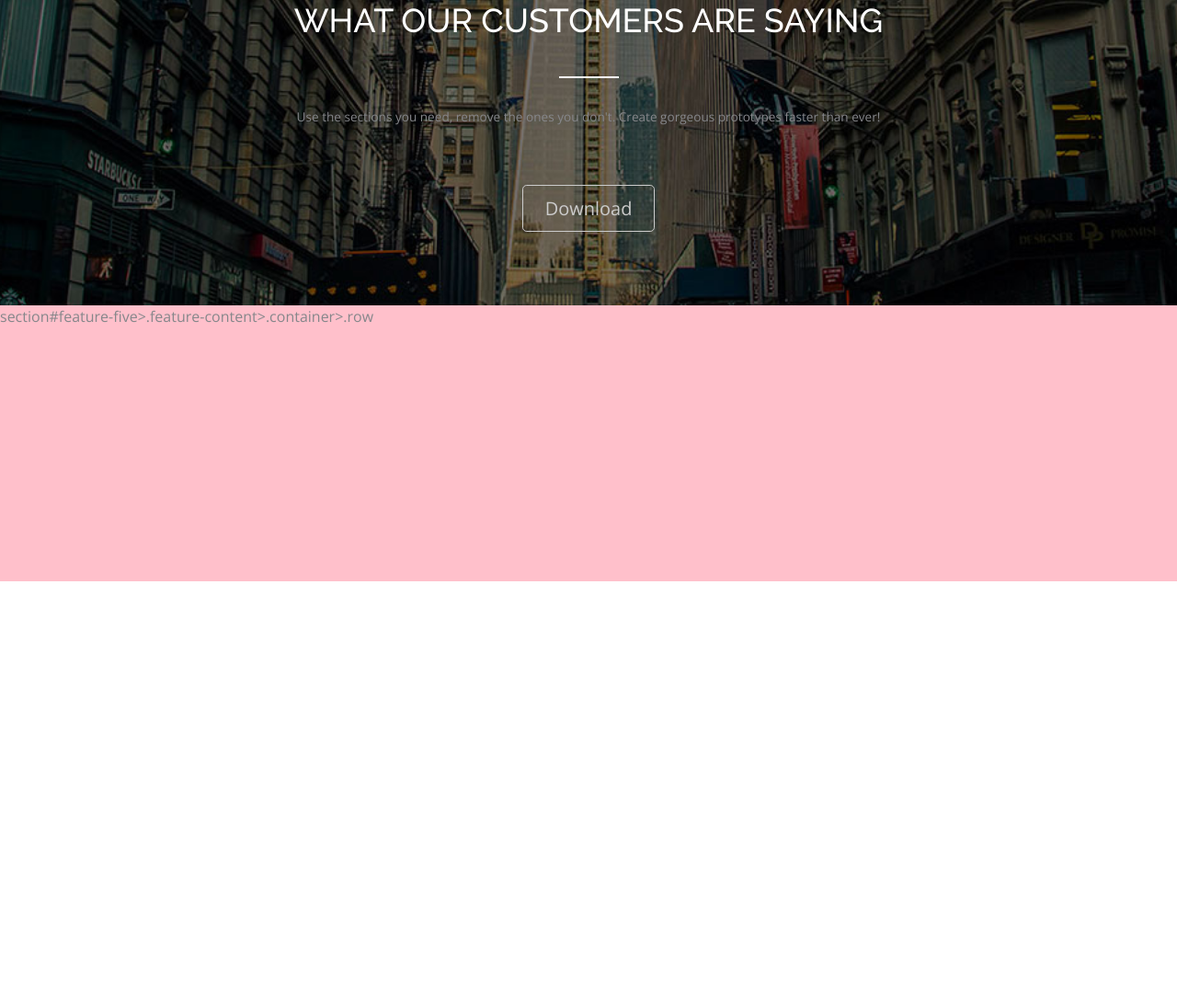
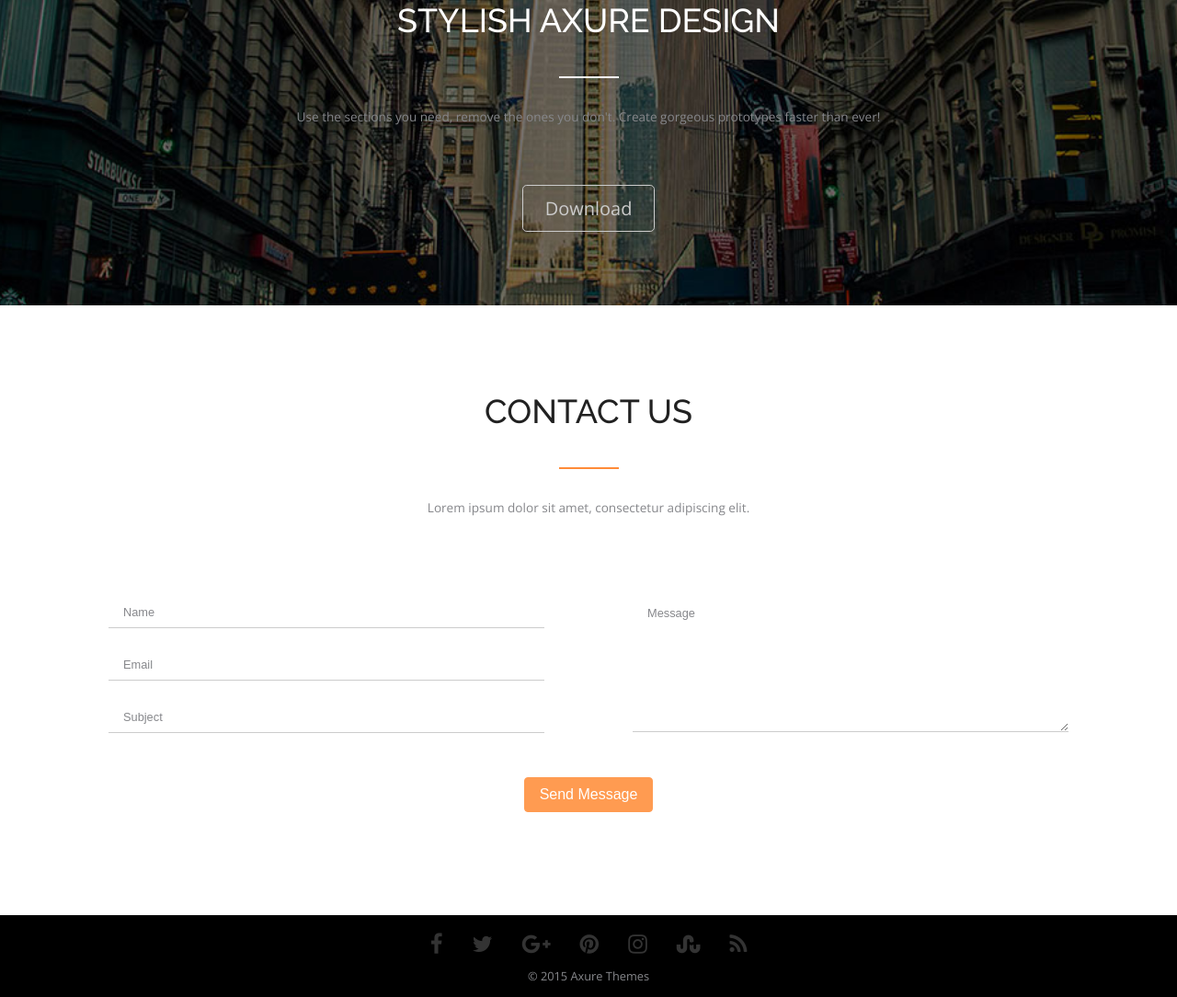
Before and after one commit to nicoodes/Proyecto_04, a website: page app/index.html in a window 1280 px wide. Shown: the part 4761-5845 px from the top of the page at 92% size. Before the commit the page ends 5393 px from the top, so only its background shows below. Drawn offline with nearby package versions, Linux system fonts and the light colour scheme.

Commit message:
finished footer and all links checked

```diff
--- a/app/index.html
+++ b/app/index.html
@@ -29,19 +29,19 @@
 			<div class="collapse navbar-collapse justify-content-end" id="navbarNav"> <!-- justify-content-end para  quede a la derecha -->
 				<ul class="navbar-nav">
 					<li class="nav-item">
-						<a class="nav-link" href="#">Features</a>
+						<a class="nav-link" href="#feature-one">Features</a>
 					</li>
 					<li class="nav-item">
-						<a class="nav-link" href="#">About</a>
+						<a class="nav-link" href="#about">About</a>
 					</li>
 					<li class="nav-item">
-						<a class="nav-link" href="#">Pricing</a>
+						<a class="nav-link" href="#pricing">Pricing</a>
 					</li>
 					<li class="nav-item">
-						<a class="nav-link" href="#">Reviews</a>
+						<a class="nav-link" href="#reviews">Reviews</a>
 					</li>
 					<li class="nav-item">
-						<a class="nav-link" href="#">Contact</a>
+						<a class="nav-link" href="#contact-us">Contact</a>
 					</li>
 				</ul>
 			</div>
@@ -90,12 +90,12 @@
 						<br>
 					Aenean euismod bibendum laoreet.</p>
 				</div>
-				<div class="col-4 col-md-1"><a href="#"><i class="fa fa-facebook"></i></a></div>
-				<div class="col-4 col-md-1"><a href="#"><i class="fa fa-twitter"></i></a></div>
-				<div class="col-4 col-md-1"><a href="#"><i class="fa fa-google-plus"></i></a></div>
-				<div class="col-4 col-md-1"><a href="#"><i class="fa fa-pinterest"></i></a></div>
-				<div class="col-4 col-md-1"><a href="#"><i class="fa fa-instagram"></i></a></div>
-				<div class="col-4 col-md-1"><a href="#"><i class="fa fa-stumbleupon"></i></a></div>
+				<div class="col-4 col-md-1"><a href="https://www.facebook.com/" target="_blank"><i class="fa fa-facebook"></i></a></div>
+				<div class="col-4 col-md-1"><a href="https://twitter.com/" target="_blank"><i class="fa fa-twitter"></i></a></div>
+				<div class="col-4 col-md-1"><a href="https://plus.google.com/" target="_blank"><i class="fa fa-google-plus"></i></a></div>
+				<div class="col-4 col-md-1"><a href="https://pinterest.com" target="_blank"><i class="fa fa-pinterest"></i></a></div>
+				<div class="col-4 col-md-1"><a href="https://www.instagram.com/" target="_blank"><i class="fa fa-instagram"></i></a></div>
+				<div class="col-4 col-md-1"><a href="https://www.stumbleupon.com/" target="_blank"><i class="fa fa-stumbleupon"></i></a></div>
 				<div class="col-4 col-md-1 offset-4 offset-md-0"><a href="#"><i class="fa fa-feed"></i></a></div>
 			</div>
 		</div>
@@ -209,7 +209,7 @@
 		<div class="feature-content">
 			<div class="container">
 				<div class="row flex-column align-items-center text-center">
-					<h2 class="text-uppercase">Why this is awesome</h2>
+					<h2 id="about" class="text-uppercase">Why this is awesome</h2>
 					<span class="line line-main"></span>
 					<p>Lorem ipsum dolor sit ametniet, neque est perferendis.</p>
 				</div>
@@ -239,7 +239,7 @@
 		<div class="feature-content feature-dark">
 			<div class="container">
 				<div class="row flex-column align-items-center text-center">
-					<h2 class="text-uppercase">Pricing options</h2>
+					<h2 id="pricing" class="text-uppercase">Pricing options</h2>
 					<span class="line line-main"></span>
 					<p>Lorem ipsum dolor sit ametniet, neque est perferendis.</p>
 				</div>
@@ -327,7 +327,7 @@
 		<div class="feature-content">
 			<div class="container">
 				<div class="row flex-column align-items-center text-center">
-					<h2 class="text-uppercase">What our customers are saying</h2>
+					<h2 id="reviews" class="text-uppercase">What our customers are saying</h2>
 					<span class="line line-main"></span>
 					<p>Lorem ipsum dolor sit ametniet, neque est perferendis.</p>
 				</div>
@@ -386,7 +386,7 @@
 		<div class="feature-content">
 			<div class="container">
 				<div class="row flex-column align-items-center text-center">
-						<h2 class="text-uppercase text-white">What our customers are saying</h2>
+						<h2 class="text-uppercase text-white">Stylish axure design</h2>
 						<span class="line line-white"></span>
 						<p class="">Use the sections you need, remove the ones you don't.  Create gorgeous prototypes faster than ever!</p>
 						<a href="#" role="button" class="btn btn-lg btn-outline-secondary mt-5">Download</a>
@@ -395,9 +395,50 @@
 		</div>
 	</section>
 
-	<section id="empty">
-		section#feature-five>.feature-content>.container>.row
+
+	<section id="contact-us">
+		<div class="feature-content">
+			<div class="container">
+				<div class="row flex-column align-items-center text-center">
+						<h2 class="text-uppercase">Contact us</h2>
+						<span class="line line-main"></span>
+						<p class="">Lorem ipsum dolor sit amet, consectetur adipiscing elit.</p>
+				</div>
+				<div class="form-group contact-us-form mt-5">
+					<div class="row align-items-center">
+						<div class="col-12 col-md-6 px-5">
+							<input type="text" class="form-control" placeholder="Name">
+							<input type="email" class="form-control" placeholder="Email">
+							<input type="text" class="form-control" placeholder="Subject">
+						</div>
+						<div class="col-12 col-md-6 px-5">
+							<textarea class="form-control" name="" id="" cols="30" rows="8">Message</textarea>
+						</div>
+					</div>
+					<div class="row justify-content-center mt-5">
+						<button type="submit" class="btn btn-primary">Send Message</button>
+					</div>
+				</div>
+			</div>
+		</div>
 	</section>
+
+	<footer id="main-footer">
+		<div class="container">
+			<div class="row justify-content-center main-footer-icons">
+				<a href="https://www.facebook.com/" target="_blank"><i class="fa fa-facebook"></i></a>
+				<a href="https://twitter.com/" target="_blank"><i class="fa fa-twitter"></i></a>
+				<a href="https://plus.google.com/" target="_blank"><i class="fa fa-google-plus"></i></a>
+				<a href="https://pinterest.com" target="_blank"><i class="fa fa-pinterest"></i></a>
+				<a href="https://www.instagram.com/" target="_blank"><i class="fa fa-instagram"></i></a>
+				<a href="https://www.stumbleupon.com/" target="_blank"><i class="fa fa-stumbleupon"></i></a>
+				<a href="#"><i class="fa fa-feed"></i></a>
+			</div>
+			<div class="row justify-content-center">
+				<p class="small mb-0">&copy; 2015 Axure Themes</p>
+			</div>
+		</div>
+	</footer>
 
 
 
--- a/app/sass/_customStyles.scss
+++ b/app/sass/_customStyles.scss
@@ -1,5 +1,4 @@
 // Base
-
 h2 {
 	font-family: 'Raleway', sans-serif;
 	color: $gray-dark;
@@ -8,18 +7,13 @@ h5 {
 	font-weight: 500;
 	color: $black;
 }
-
 p {
 	font-size: 0.85rem;
 }
-
-
 .text-dark {
 	color: $gray!important;
 }
-
 ///Shapes
-
 .line {
 	display: block;
 	height: 2px;
@@ -28,7 +22,6 @@ p {
 	&-white {
 		background-color: $white;
 	}
-
 	&-main {
 		background-color: $brand-primary;
 	}
@@ -38,22 +31,17 @@ p {
 #main-nav {
 	height: 4.5rem;
 	.container {
-
-
 		@media screen and (max-width: 576px) {
 			width: 100%;
 		}
 	}
 }
-
 .navbar {
-
 	background-color: $black;
 	width: 100%;
 	padding: 1rem 0;
 	z-index: 9999;
 }
-
 .navbar-brand {
 	font-size: 2rem;
 	padding: 0;
@@ -66,28 +54,21 @@ p {
 		color: $white;
 	}
 }
-
 .navbar-collapse {
 	background-color: $black;
-
 }
 .nav-item {
 	font-size: 0.8rem;
 	margin-left: 1rem;
 }
-
 .nav-link {
 	@media screen and (max-width: 768px) {
 		padding: 1rem 0!important;
 	}
 }
-
 .navbar-toggler {
 	align-self: center;
 }
-
-
-
 /// Main header
 #main-header {
 	background: url(../img/header.jpg) no-repeat center;
@@ -109,6 +90,7 @@ p {
 	}
 	.btn-outline-secondary:hover {
 		color: $brand-primary;
+		cursor: pointer;
 	}
 	.card {
 		background-color: white;
@@ -117,10 +99,7 @@ p {
 	.card-header {
 		background-color: $gray-lightest;
 	}
-
-
 }
-
 .main-header-form {
 	.form-control {
 		padding: 2rem 0.75rem 0.5rem;
@@ -141,10 +120,6 @@ p {
 		}
 	}
 }
-
-
-
-
 // Social media
 #social-media {
 	padding: 1.5rem;
@@ -153,17 +128,11 @@ p {
 		color: $gray;
 		font-weight: 700;
 	}
-
-	// p {
-	// 	color: $gray-lighter;
-	// }
-
 	.fa {
 		font-size: 3.25rem;
 		color: $gray-lighter;
 		flex: 1;
 		text-align: center;
-
 		&:hover {
 			color: $brand-primary;
 		}
@@ -172,25 +141,17 @@ p {
 		}
 	}
 }
-
-
-
-
 // Feature section all
-
 .feature-content {
 	padding: 6rem 0;
 	img {
 		width: 100%;
 	}
 }
-
 .feature-dark {
 	background-color: $gray-lightest;
 }
-
 // Feature 1
-
 #feature-one {
 	.nav-link {
 		width: 6.5rem;
@@ -200,19 +161,16 @@ p {
 		justify-content: center;
 		display: flex;
 		align-items: center;
-
 		@media screen and (max-width: 576px) {
 			width: 5.5rem;
 			height: 5.5rem;
 		}
-
 		&.active,
 		&:hover {
 			background-color: $brand-primary!important;
 			color: $white;
 		}
 	}
-
 	@media screen and (max-width: 576px) {
 		.nav {
 			flex-direction: row!important;
@@ -221,9 +179,7 @@ p {
 		}
 	}
 }
-
 // Feature 2
-
 #feature-two {
 	.line {
 		margin: 1.25rem 0;
@@ -235,17 +191,12 @@ p {
 		padding: 0.8rem;
 	}
 }
-
-
 #empty {
 	background-color: pink;
 	height: 300px;
 }
-
 // Feature 3
-
 // Feature 4
-
 #feature-four {
 	h5 {
 		margin: 1.8rem 0;
@@ -270,7 +221,6 @@ p {
 		padding: 2rem;
 	}
 }
-
 // Feature 5
 #feature-five {
 	.card {
@@ -284,10 +234,7 @@ p {
 		background-color: $gray;
 		border: none;
 		border-bottom: 1px solid $gray-light;
-
-
 	}
-
 	.card-block {
 		border: none;
 		background-color: $gray;
@@ -300,25 +247,17 @@ p {
 			}
 		}
 	}
-
 	.list-group-item {
 		justify-content: center;
-
 		border: 1px solid $gray-lightest;
 		border-right: none;
-
 		border-left: none;
 		border-bottom: none;
 	}
-
 	.card-footer {
 		background-color: $brand-primary;
-
 	}
-
-
 }
-
 .price-option {
 	transition: 0.4s;
 	margin-top: 2rem;
@@ -327,7 +266,6 @@ p {
 		box-shadow: 0 0 25px $brand-secondary;
 	}
 }
-
 // Feature 6
 #feature-six {
 	.media {
@@ -335,16 +273,12 @@ p {
 		img {
 			width: 80px;
 		}
-
 		h5 {
 			font-weight: 700;
 			color: $gray;
 		}
 	}
 }
-
-
-
 .buble {
 	background-color: $gray-lightest;
 	color: $gray-light;
@@ -352,7 +286,6 @@ p {
 	border-radius: 3px;
 	position: relative;
 }
-
 .triangle {
 	display: block;
 	position: absolute;
@@ -364,7 +297,6 @@ p {
 	top: 100%;
 	left: 10%;
 }
-
 // Feature 7
 #feature-seven  {
 	background: url(../img/big.jpg) no-repeat center;
@@ -372,4 +304,44 @@ p {
 	.feature-content{
 		padding: 5rem 0;
 	}
+	.btn-outline-secondary:hover {
+		color: $brand-primary;
+	}
 }
+// Contact us
+.contact-us-form {
+	.form-control{
+		padding: 2rem 1rem 0.5rem;
+		border-radius: 0;
+		border: none;
+		border-bottom: 1px solid $gray-lighter;
+		font-size: 0.8rem;
+		color:   $gray-light;
+		&::placeholder {
+			color:  $gray-light;
+		}
+	}
+	textarea {
+		padding-bottom: 2.5rem;
+	}
+	.btn:hover {
+		cursor: pointer;
+	}
+}
+// Main footer
+#main-footer {
+	background-color: $black;
+	padding: 0.8rem;
+}
+.main-footer-icons {
+	a {
+		margin-bottom: 0.5rem!important;
+		font-size: 1.5rem;
+		color: $gray;
+		margin: 0 1rem;
+		&:hover {
+			color: $brand-primary;
+			transform: scale(1.25);
+		}
+	}
+}
```
Also changed, not shown: app/css/main.css.
